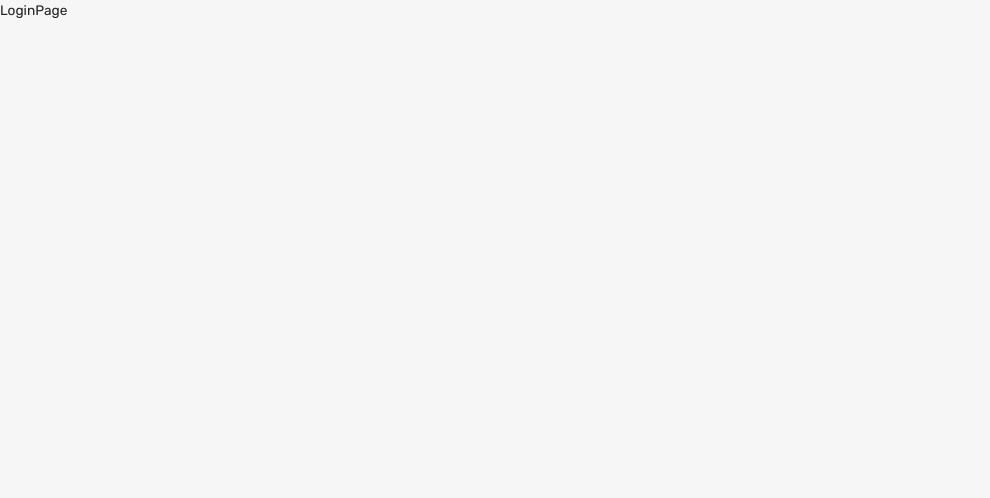
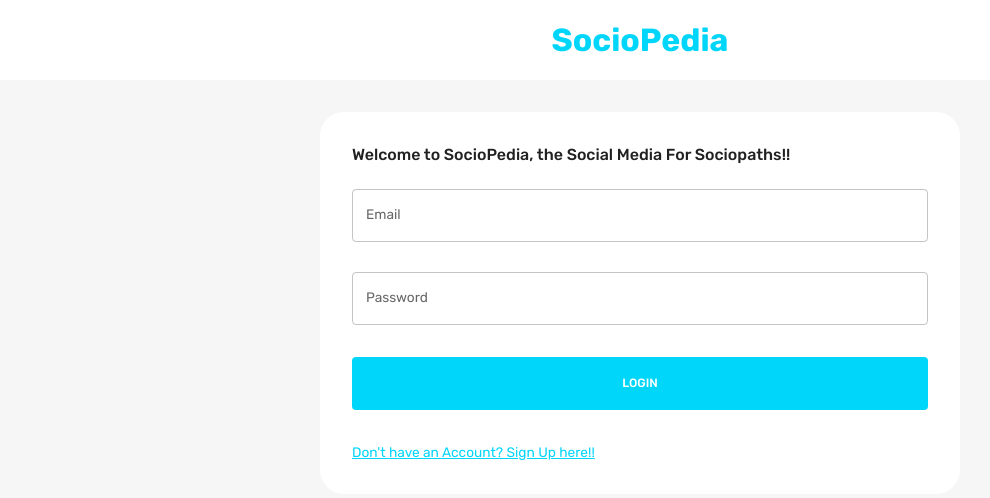
Before and after one commit to VSRPraneeth/SocioPedia, a React (Create React App) app in the folder client/: page / in a window 1280 px wide. Shown: the top 498 px of the page, without its empty margins (0-990 px from the left). Built offline with nearby package versions, Linux system fonts and the light colour scheme.

Commit message:
login and register

```diff
--- a/client/src/App.js
+++ b/client/src/App.js
@@ -1,7 +1,7 @@
 import { createTheme, CssBaseline, ThemeProvider } from "@mui/material";
 import { useMemo } from "react";
 import { useSelector } from "react-redux";
-import { BrowserRouter, Route, Routes } from "react-router-dom";
+import { BrowserRouter, Navigate, Route, Routes } from "react-router-dom";
 import { themeSettings } from "theme";
 import HomePage from "containers/homePage";
 import LoginPage from "containers/loginPage";
@@ -11,6 +11,8 @@ function App() {
   const mode = useSelector((state) => state.mode);
   const theme = useMemo(() => createTheme(themeSettings(mode)), [mode]);
 
+  const isAuth = Boolean(useSelector((state) => state.token));
+
   return (
     <div className="app">
       <BrowserRouter>
@@ -18,8 +20,14 @@ function App() {
           <CssBaseline />
           <Routes>
             <Route path="/" element={<LoginPage />} />
-            <Route path="/home" element={<HomePage />} />
-            <Route path="/profile/:userId" element={<ProfilePage />} />
+            <Route
+              path="/home"
+              element={isAuth ? <HomePage /> : <Navigate to="/" />}
+            />
+            <Route
+              path="/profile/:userId"
+              element={isAuth ? <ProfilePage /> : <Navigate to="/" />}
+            />
           </Routes>
         </ThemeProvider>
       </BrowserRouter>
--- /dev/null
+++ b/client/src/containers/loginPage/Form.jsx
@@ -0,0 +1,282 @@
+import React, { useState } from "react";
+import {
+  Box,
+  Button,
+  TextField,
+  Typography,
+  useMediaQuery,
+  useTheme,
+} from "@mui/material";
+import EditOutlinedIcon from "@mui/icons-material/EditOutlined";
+import * as yup from "yup";
+import { useDispatch } from "react-redux";
+import { useNavigate } from "react-router-dom";
+import { Formik } from "formik";
+import Dropzone from "react-dropzone";
+import FlexBetween from "components/FlexBetween";
+import { setLogin } from "state";
+
+const registerSchema = yup.object().shape({
+  firstName: yup.string().required("required"),
+  lastName: yup.string().required("required"),
+  email: yup.string().email("invalid email").required("required"),
+  password: yup.string().required("required"),
+  location: yup.string().required("required"),
+  occupation: yup.string().required("required"),
+  picture: yup.string().required("required"),
+});
+
+const loginSchema = yup.object().shape({
+  email: yup.string().email("invalid email").required("required"),
+  password: yup.string().required("required"),
+});
+
+const initialValuesRegister = {
+  firstName: "",
+  lastName: "",
+  email: "",
+  password: "",
+  location: "",
+  occupation: "",
+  picture: "",
+};
+
+const initialValuesLogin = {
+  email: "",
+  password: "",
+};
+
+const Form = () => {
+  const { palette } = useTheme();
+  const isNonMobile = useMediaQuery("(min-width: 600px)");
+
+  const dispatch = useDispatch();
+  const navigate = useNavigate();
+
+  const [pageType, setPageType] = useState("login");
+
+  const isLogin = pageType === "login";
+  const isRegister = pageType === "register";
+
+  const login = async (values, onSubmitProps) => {
+    const loginResponse = await fetch("http://localhost:3001/auth/login", {
+      method: "POST",
+      headers: { "Content-Type": "application/json" },
+      body: JSON.stringify(values),
+    });
+
+    const loggedIn = await loginResponse.json();
+    onSubmitProps.resetForm();
+
+    if (loggedIn) {
+      dispatch(
+        setLogin({
+          user: loggedIn.user,
+          token: loggedIn.token,
+        })
+      );
+      navigate("/home");
+    }
+  };
+
+  const register = async (values, onSubmitProps) => {
+    // this allows to send form info with image
+    const formData = new FormData();
+    for (let value in values) {
+      formData.append(value, values[value]);
+    }
+    formData.append("picturePath", values.picture.name);
+
+    const savedUserResponse = await fetch(
+      "http://localhost:3001/auth/register",
+      {
+        method: "POST",
+        body: formData,
+      }
+    );
+
+    const savedUser = await savedUserResponse.json();
+    onSubmitProps.resetForm();
+    if (savedUser) {
+      setPageType("login");
+    }
+  };
+
+  const handleFormSubmit = async (values, onSubmitProps) => {
+    if (isLogin) await login(values, onSubmitProps);
+    if (isRegister) await register(values, onSubmitProps);
+  };
+
+  return (
+    <Formik
+      onSubmit={handleFormSubmit}
+      initialValues={isLogin ? initialValuesLogin : initialValuesRegister}
+      validationSchema={isLogin ? loginSchema : registerSchema}
+    >
+      {({
+        values,
+        errors,
+        touched,
+        handleBlur,
+        handleChange,
+        handleSubmit,
+        setFieldValue,
+        resetForm,
+      }) => (
+        <form onSubmit={handleSubmit}>
+          <Box
+            display="grid"
+            gap="30px"
+            gridTemplateColumns="repeat(4, minmax(0, 1fr))"
+            sx={{
+              "& > div": {
+                gridColumn: isNonMobile ? undefined : "span 4",
+              },
+            }}
+          >
+            {isRegister && (
+              <>
+                <TextField
+                  label="First Name"
+                  onBlur={handleBlur}
+                  onChange={handleChange}
+                  value={values.firstName}
+                  name="firstName"
+                  error={
+                    Boolean(touched.firstName) && Boolean(errors.firstName)
+                  }
+                  helperText={touched.firstName && errors.firstName}
+                  sx={{ gridColumn: "span 2" }}
+                />
+                <TextField
+                  label="Last Name"
+                  onBlur={handleBlur}
+                  onChange={handleChange}
+                  value={values.lastName}
+                  name="lastName"
+                  error={Boolean(touched.lastName) && Boolean(errors.lastName)}
+                  helperText={touched.lastName && errors.lastName}
+                  sx={{ gridColumn: "span 2" }}
+                />
+                <TextField
+                  label="Location"
+                  onBlur={handleBlur}
+                  onChange={handleChange}
+                  value={values.location}
+                  name="location"
+                  error={Boolean(touched.location) && Boolean(errors.location)}
+                  helperText={touched.location && errors.location}
+                  sx={{ gridColumn: "span 4" }}
+                />
+                <TextField
+                  label="Occupation"
+                  onBlur={handleBlur}
+                  onChange={handleChange}
+                  value={values.occupation}
+                  name="occupation"
+                  error={
+                    Boolean(touched.occupation) && Boolean(errors.occupation)
+                  }
+                  helperText={touched.occupation && errors.occupation}
+                  sx={{ gridColumn: "span 4" }}
+                />
+
+                <Box
+                  gridColumn="span 4"
+                  border={`1px solid ${palette.neutral.medium}`}
+                  borderRadius="5px"
+                  p="1rem"
+                >
+                  <Dropzone
+                    acceptedFiles=".jpg,.jpeg,.png"
+                    multiple={false}
+                    onDrop={(acceptedFiles) =>
+                      setFieldValue("picture", acceptedFiles[0])
+                    }
+                  >
+                    {({ getRootProps, getInputProps }) => (
+                      <Box
+                        {...getRootProps()}
+                        border={`2px dashed ${palette.primary.main}`}
+                        p="1rem"
+                        sx={{ "&:hover": { cursor: "pointer" } }}
+                      >
+                        <input {...getInputProps()} />
+                        {!values.picture ? (
+                          <p>Add Picture Here</p>
+                        ) : (
+                          <FlexBetween>
+                            <Typography>{values.picture.name}</Typography>
+                            <EditOutlinedIcon />
+                          </FlexBetween>
+                        )}
+                      </Box>
+                    )}
+                  </Dropzone>
+                </Box>
+              </>
+            )}
+
+            <TextField
+              label="Email"
+              onBlur={handleBlur}
+              onChange={handleChange}
+              value={values.email}
+              name="email"
+              error={Boolean(touched.email) && Boolean(errors.email)}
+              helperText={touched.email && errors.email}
+              sx={{ gridColumn: "span 4" }}
+            />
+            <TextField
+              label="Password"
+              type="password"
+              onBlur={handleBlur}
+              onChange={handleChange}
+              value={values.password}
+              name="password"
+              error={Boolean(touched.password) && Boolean(errors.password)}
+              helperText={touched.password && errors.password}
+              sx={{ gridColumn: "span 4" }}
+            />
+          </Box>
+          {/* BUTTONS */}
+          <Box>
+            <Button
+              fullWidth
+              type="submit"
+              sx={{
+                m: "2rem 0",
+                p: "1rem",
+                backgroundColor: palette.primary.main,
+                color: palette.background.alt,
+                "&:hover": { color: palette.primary.main },
+              }}
+            >
+              {isLogin ? "Login" : "Register"}
+            </Button>
+            <Typography
+              onClick={() => {
+                setPageType(isLogin ? "register" : "login");
+                resetForm();
+              }}
+              sx={{
+                textDecoration: "underline",
+                color: palette.primary.main,
+                "&:hover": {
+                  cursor: "pointer",
+                  color: palette.primary.light,
+                },
+              }}
+            >
+              {isLogin
+                ? "Don't have an Account? Sign Up here!!"
+                : "Already have an account? Login here."}
+            </Typography>
+          </Box>
+        </form>
+      )}
+    </Formik>
+  );
+};
+
+export default Form;
--- a/client/src/containers/loginPage/index.jsx
+++ b/client/src/containers/loginPage/index.jsx
@@ -1,7 +1,37 @@
 import React from "react";
+import { Box, Typography, useMediaQuery, useTheme } from "@mui/material";
+import Form from "./Form";
 
 const LoginPage = () => {
-  return <div>LoginPage</div>;
+  const theme = useTheme();
+  const isNonMobileScreens = useMediaQuery("(min-width: 1000px)");
+
+  return (
+    <Box>
+      <Box
+        width="100%"
+        backgroundColor={theme.palette.background.alt}
+        p="1rem 6%"
+        textAlign="center"
+      >
+        <Typography fontWeight="bold" fontSize="32px" color="primary">
+          SocioPedia
+        </Typography>
+      </Box>
+      <Box
+        width={isNonMobileScreens ? "50%" : "93%"}
+        p="2rem"
+        m="2rem auto"
+        borderRadius="1.5rem"
+        backgroundColor={theme.palette.background.alt}
+      >
+        <Typography fontWeight="500" variant="h5" sx={{ mb: "1.5rem" }}>
+          Welcome to SocioPedia, the Social Media For Sociopaths!!
+        </Typography>
+        <Form />
+      </Box>
+    </Box>
+  );
 };
 
 export default LoginPage;
--- a/client/src/containers/navbar/index.jsx
+++ b/client/src/containers/navbar/index.jsx
@@ -40,8 +40,8 @@ const NavBar = () => {
 
   const [isMobileMenuToggled, setIsMobileMenuToggled] = useState(false);
 
-  // const fullName = `${user.firstName} ${user.lastName}`;
-  const fullName = `John Doe`;
+  const fullName = `${user.firstName} ${user.lastName}`;
+  // const fullName = `John Doe`;
 
   return (
     <FlexBetween padding="1rem 6%" backgroundColor={alt}>
```
